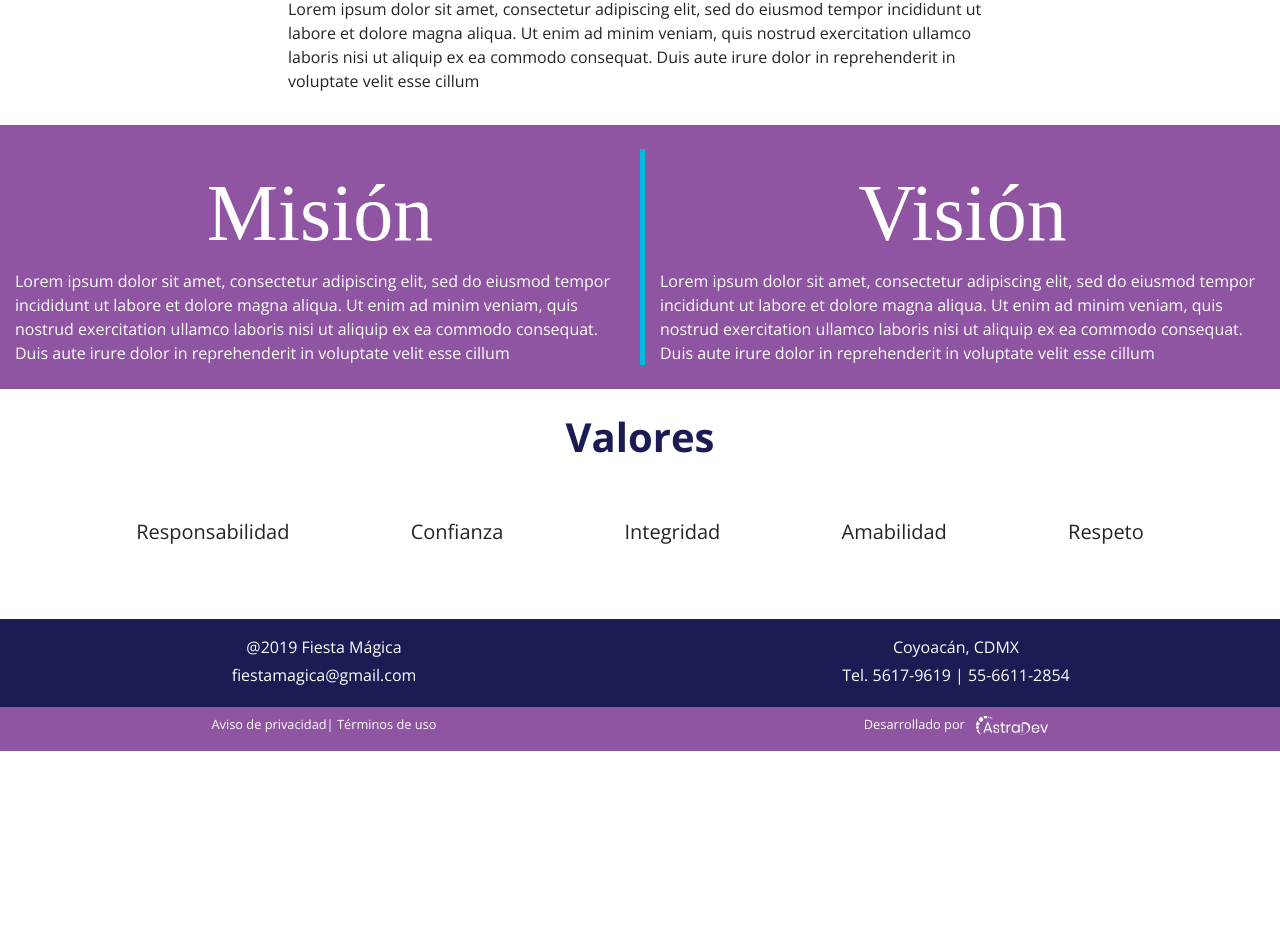
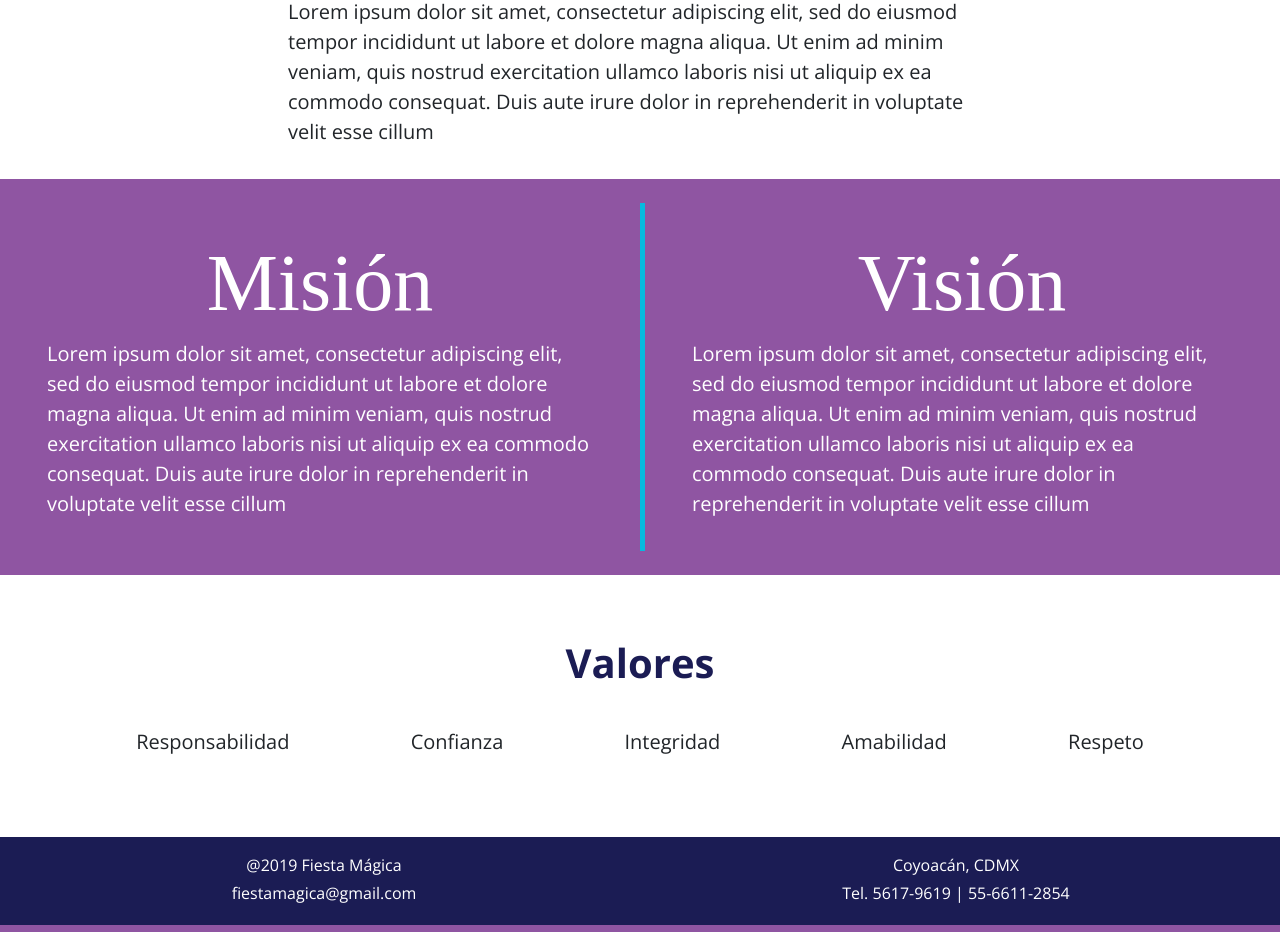
Before and after one commit to ErickRosete/fiesta-magica, a React (Create React App) app: page /nosotros in a window 1280 px wide. Shown: the part 653-1585 px from the top of the page. Before the commit the page ends 1404 px from the top, so only its background shows below. Built offline with nearby package versions, Linux system fonts and the light colour scheme; no server answers; the HTML template or start-up script is replaced by a standard one; a web font is replaced by a local one.

Commit message:
design changes

```diff
--- a/src/pages/About/About.css
+++ b/src/pages/About/About.css
@@ -1,4 +1,4 @@
-.flex-center{
+.flex-center {
     display: flex;
     flex-direction: column;
     align-items: center;
@@ -6,47 +6,57 @@
     justify-content: center;
 }
 
-.nosotros{
+.nosotros {
     width: 100%;
-    padding:2rem;
+    padding: 2rem;
 }
 
-.nosotros h2{
+.nosotros span {
+    font-size: 1.25rem;
+}
+
+.nosotros h2 {
     font-size: 3rem;
 }
 
-.vision{
-    padding-top:1rem;
+.vision {
+    padding: 2rem;
 }
 
-.vision h1{
+.vision h1 {
     font-family: 'Grand Hotel', cursive;
     font-size: 5rem;
     color: white;
 }
 
-.vision span{
-    color:white;
+.vision span {
+    font-size: 1.25rem;
+    color: white;
 }
 
-.vl{
+.vl {
     border-left: none;
 }
 
-.valores{
-    padding-top:1rem;
+.valores {
+    padding-top: 4rem;
+    padding-bottom: 2rem;
+}
+
+.valores-list {
+    padding-top: 1rem;
     padding-bottom: 1rem;
     width: 100%;
-    display:flex;
+    display: flex;
     flex-direction: column;
     align-items: center;
     align-content: center;
     justify-content: space-evenly;
 }
 
-.valores span{
+.valores-list span {
     font-size: 1.25rem;
-    padding-top:1rem;
+    padding-top: 1rem;
     padding-bottom: 1rem;
 }
 
@@ -55,20 +65,20 @@ span.site-font {
 }
 
 @media (min-width: 600px) {
-    .vl{
+    .vl {
         border-left: thick solid var(--ligth-blue-color);
+        padding-right: 1rem;
     }
-    .valores{
+    .valores-list {
         flex-direction: row;
     }
-    .valores{
-        padding-top:2rem;
+    .valores-list {
         padding-bottom: 2rem;
     }
     .top-line {
         height: 0.5rem;
     }
-    .nosotros{
-       width: 60%;
+    .nosotros {
+        width: 60%;
     }
 }
--- a/src/pages/About/About.js
+++ b/src/pages/About/About.js
@@ -31,34 +31,40 @@ export class About extends Component {
                     </Container>
                     <Container fluid className="py-4 bg-purple">
                         <Row>
-                            <Col xs={12} md={6} className="vision">
+                            <Col xs={12} md={6} >
+                                <div className="vision">
                                     <h1>Misión</h1>
-                                <span className="">
+                                    <span>
                                         Lorem ipsum dolor sit amet, consectetur adipiscing elit, sed do eiusmod tempor incididunt ut labore
                                         et dolore magna aliqua. Ut enim ad minim veniam, quis nostrud exercitation ullamco laboris nisi ut
                                         aliquip ex ea commodo consequat. Duis aute irure dolor in reprehenderit in voluptate velit esse
                                         cillum
                                     </span>
+                                </div>
                             </Col>
-                            <Col xs={12} md={6} className="vl vision">
+                            <Col xs={12} md={6} className="vl">
+                                <div className="vision">
                                     <h1 className="">Visión</h1>
-                                <span className="">
+                                    <span>
                                         Lorem ipsum dolor sit amet, consectetur adipiscing elit, sed do eiusmod tempor incididunt ut labore
                                         et dolore magna aliqua. Ut enim ad minim veniam, quis nostrud exercitation ullamco laboris nisi ut
                                         aliquip ex ea commodo consequat. Duis aute irure dolor in reprehenderit in voluptate velit esse
                                         cillum
                                     </span>
+                                </div>
                             </Col>
                         </Row>
                     </Container>
-                    <Container fluid className="flex-center py-4">
+                    <Container fluid>
+                        <div className="flex-center valores">
                             <h2> Valores </h2>
-                        <div className="valores">
+                            <div className="valores-list">
                                 <span> Responsabilidad </span>
                                 <span> Confianza </span>
                                 <span> Integridad </span>
                                 <span> Amabilidad </span>
                                 <span> Respeto </span>
+                            </div>
                         </div>
                     </Container>
                 </div>
```
Also changed, not shown: src/pages/Catalog/Catalog.css (added), src/pages/Catalog/Catalog.js (added). Lines whose indentation alone changed are shown as unchanged.
